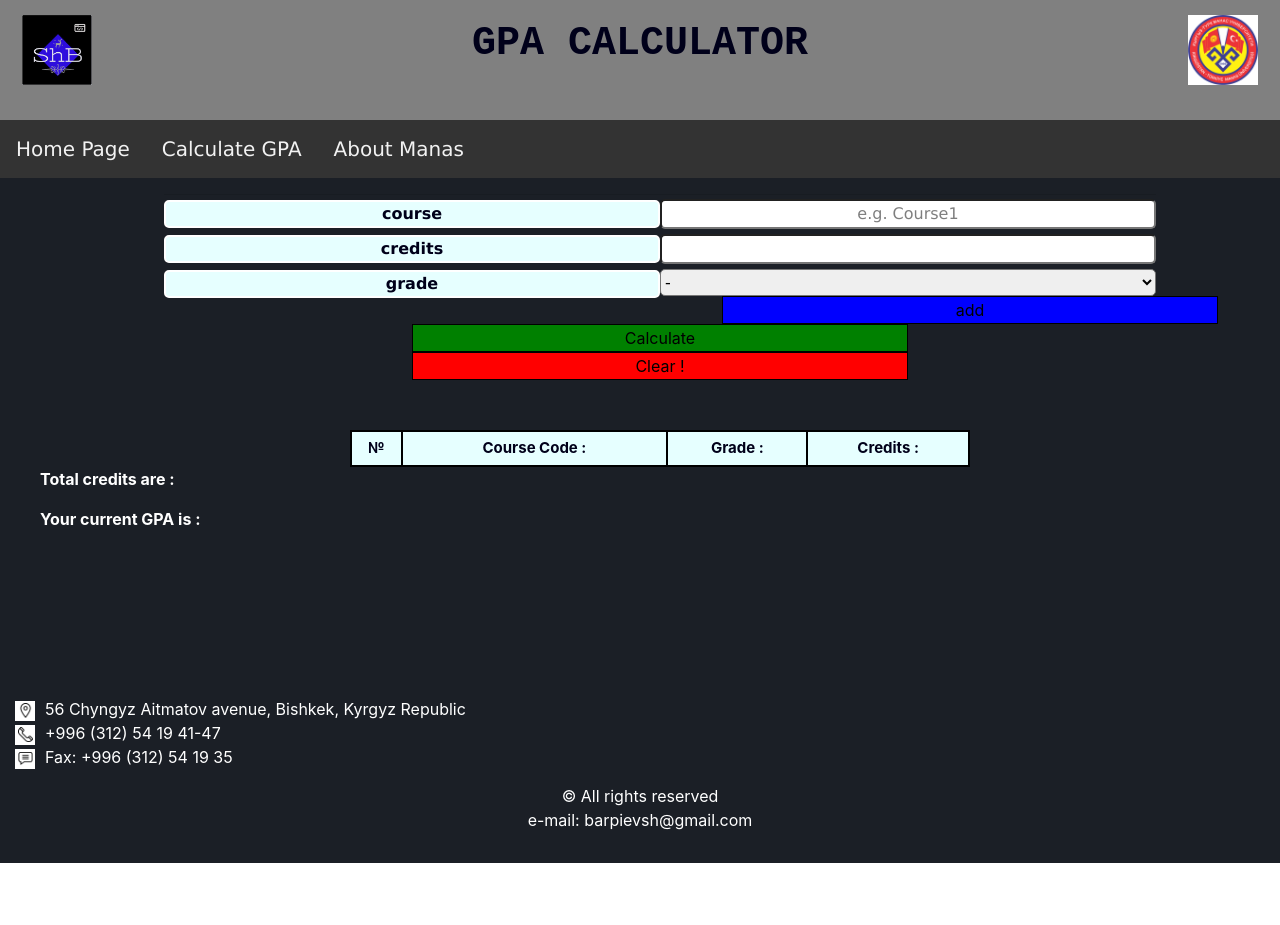
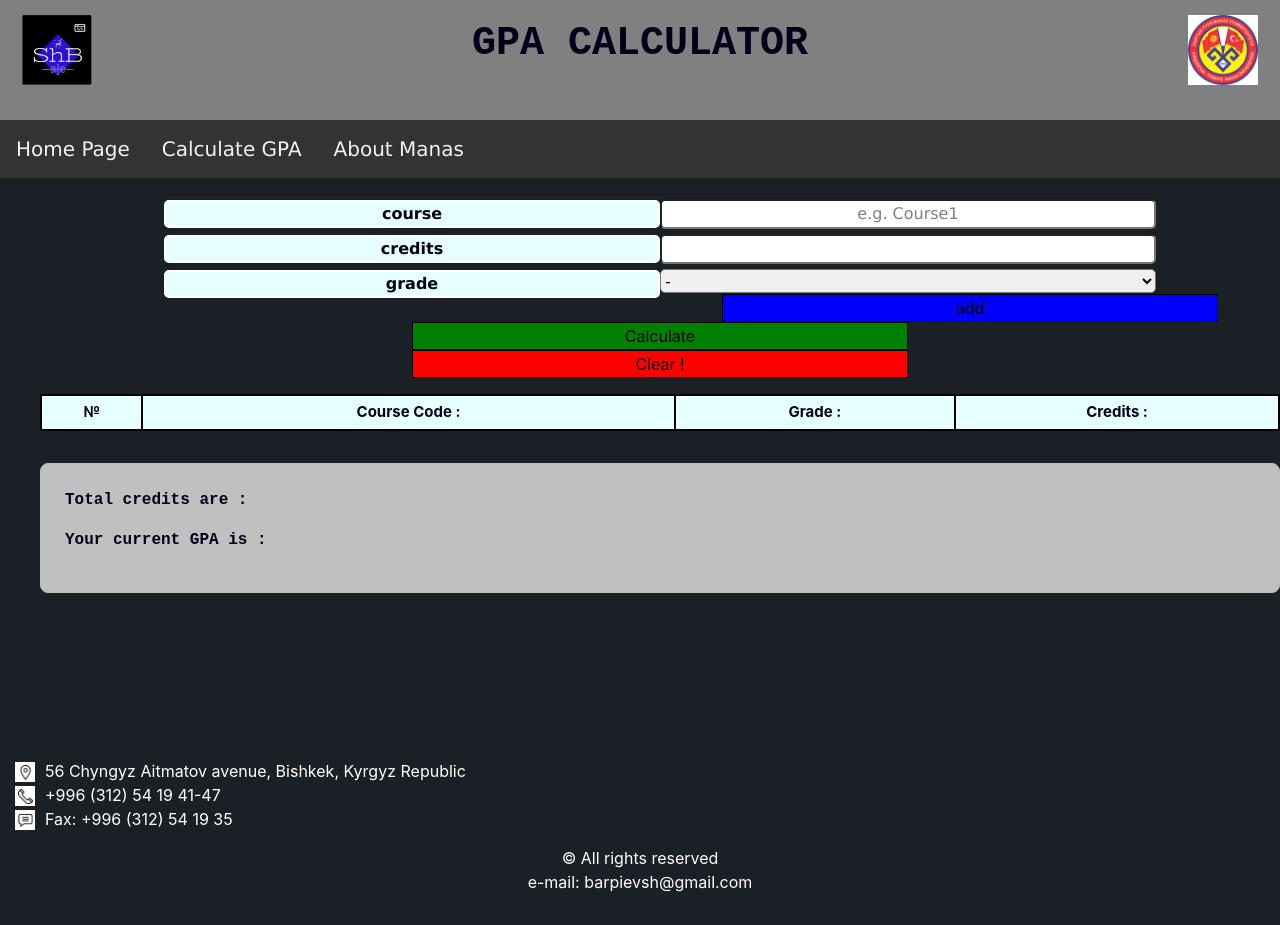
Before and after one commit to shumkar-barpiev/gpa-project, a React (Create React App) app: page /calculate in a window 1280 px wide. Before the commit the page ends 863 px from the top, so only its background shows below. Built offline with nearby package versions, Linux system fonts and the light colour scheme.

Commit message:
Update Calculate.css

```diff
--- a/src/Calculate.css
+++ b/src/Calculate.css
@@ -1,22 +1,4 @@
-.left{
-  width: 25%;
-  float: left;
-  height: 600px;
-}
-.middle{
-  margin-top: 30px;
-  margin-bottom: 50px;
-  padding: 10px;
-  width: 50%;
-  float: left;
-}
-.right{
-  width: 25%;
-  float: left;
-  height: 850px;
-}
 .inputdiv{
-  margin: auto;
   width: 80%;
   margin-left:10%; margin-right:10%;
 }
@@ -45,7 +27,7 @@
   font-weight:bold;
 }
 .gradeselect{
-  height:27px;
+  height:24px;
   width: 100%;
   border-radius: 5px;
 }
@@ -54,15 +36,16 @@
   text-align: center;
   border-radius: 5px;
 }
+.result{
+  font-family: Courier New;
+  padding: 1.5rem;
+  margin-top: 2rem;
+  background-color: #c0c0c0;
+  color: #00001a;
+  border: 0.1rem #c0c0c0 solid;
+  border-radius: 0.5rem;
+}
 
-.btn{
-  margin-top: 20px;
-margin-left: 15px;
-border: none;
-color: white;
-border-radius: 5px;
-cursor: pointer;
-}
 #add-btn{
   background-color: blue;
 }
@@ -76,10 +59,10 @@ cursor: pointer;
 
 
 .tbl-inputs{
-  margin-top: 50px;
+  margin-top: 1rem;
   margin-left: auto;
   margin-right: auto;
-  width: 50%;
+  width: 100%;
   border: 1px solid black;
   display: table;
   text-align:center;
```
